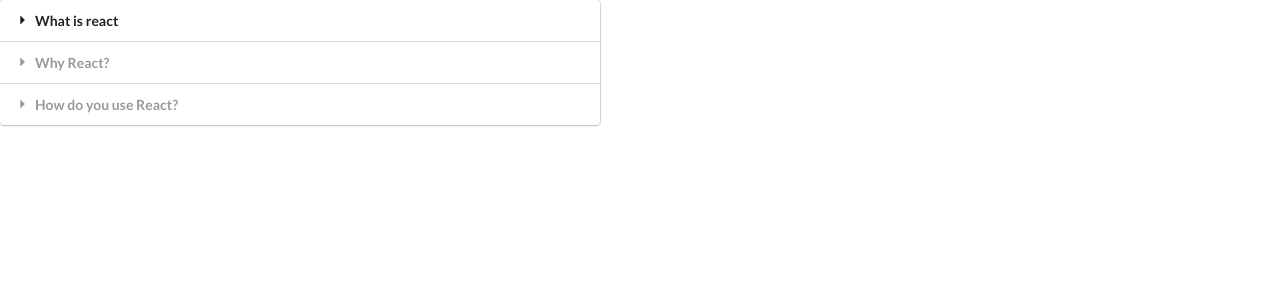
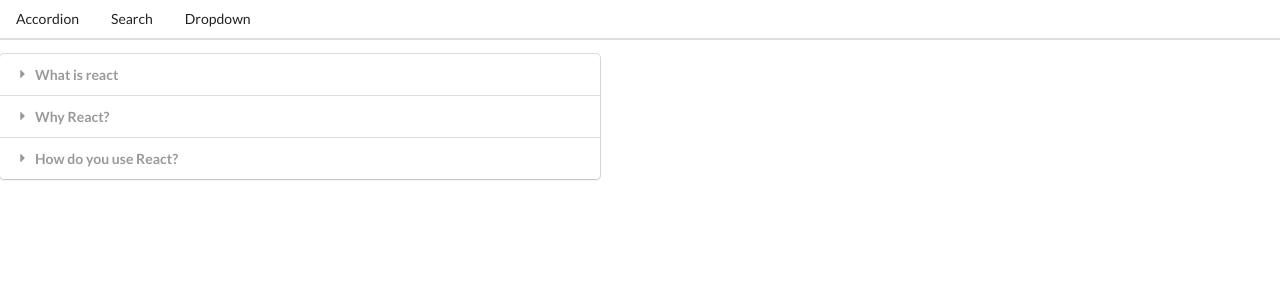
Before and after one commit to derekchou3704/react-widgets, a React (Create React App) app: page / in a window 1280 px wide. Shown: the top 300 px of the page. Built offline with nearby package versions, Linux system fonts and the light colour scheme.

Commit message:
Setup for the basic structure of navigation

```diff
--- a/src/App.js
+++ b/src/App.js
@@ -4,6 +4,7 @@
 import Dropdown from './components/Dropdown'
 // import Translate from './components/Translate'
 import Route from './components/Route'
+import Header from './components/Header'
 
 const items = [
     {
@@ -42,6 +43,7 @@
 
     return (
         <div>
+            <Header />
             <Route path="/">
                 <Accordion items={items} />
             </Route>
--- /dev/null
+++ b/src/components/Header.js
@@ -0,0 +1,22 @@
+import React from 'react'
+
+const Header = () => {
+    return (
+        <div className="ui secondary pointing menu">
+            <a href="/" className="item">
+                Accordion
+            </a>
+            <a href="/list" className="item">
+                Search
+            </a>
+            <a href="/dropdown" className="item">
+                Dropdown
+            </a>
+            {/* <a href="/translate" className="item">
+                Translate
+            </a> */}
+        </div>
+    )
+}
+
+export default Header
```
